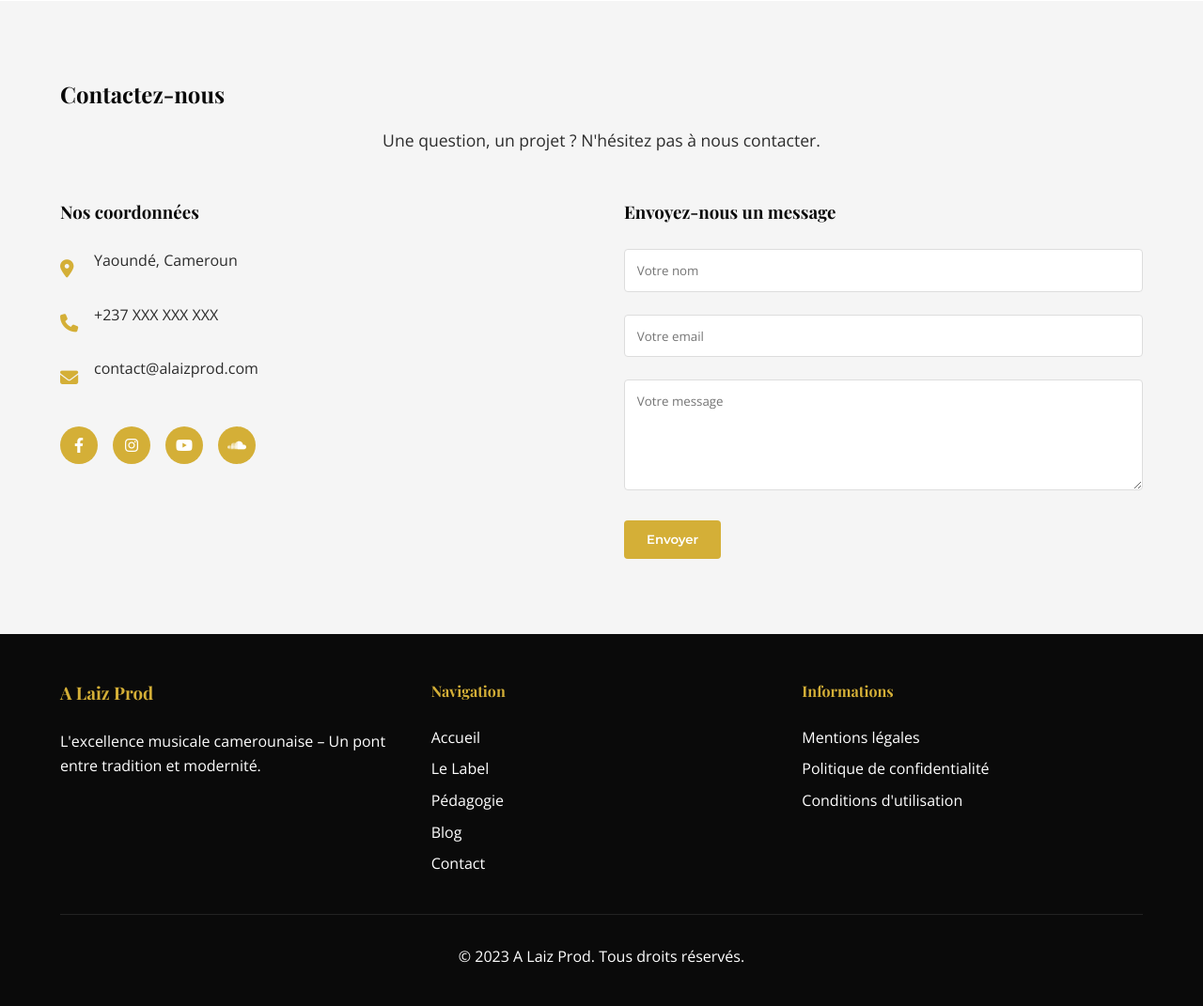
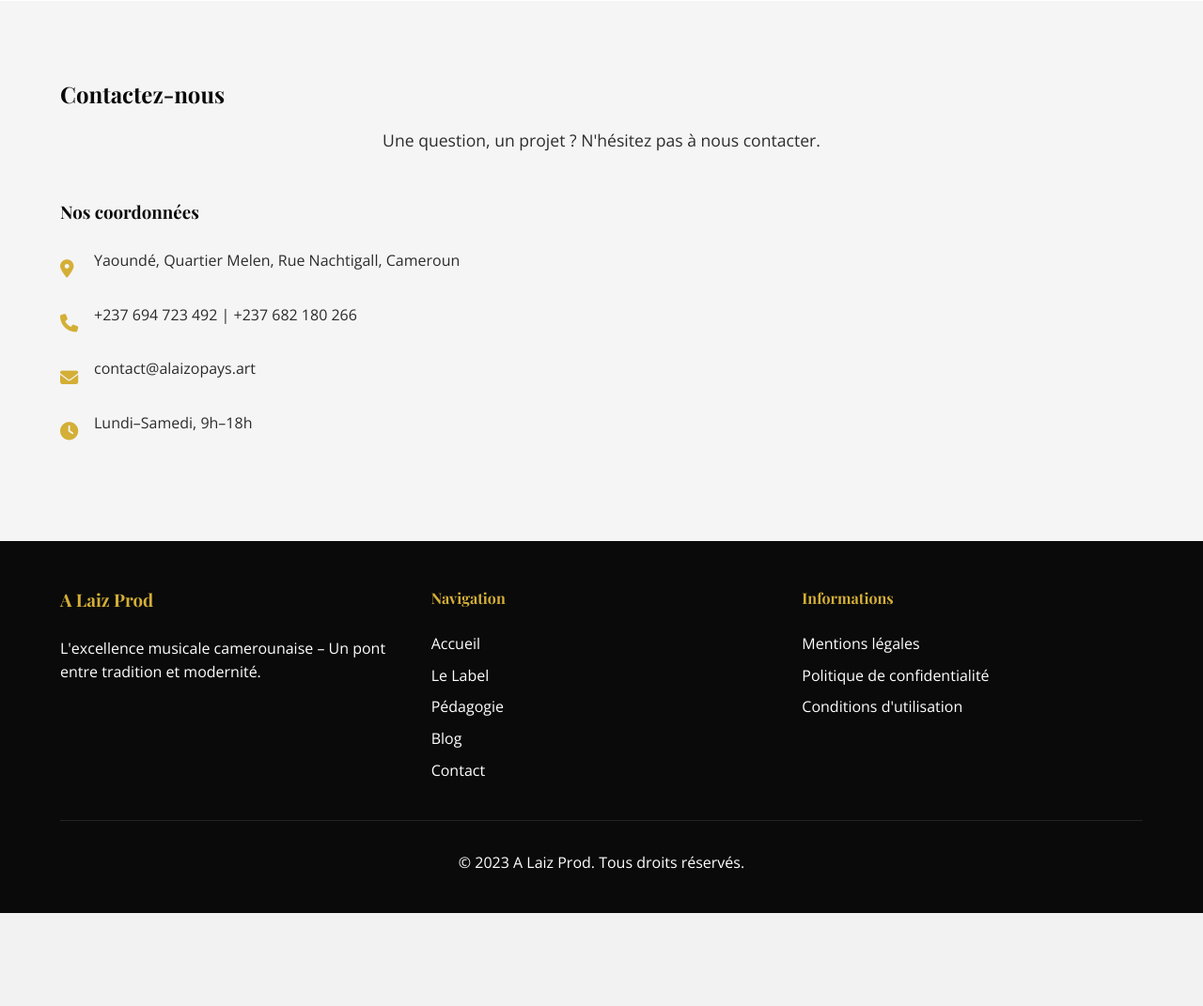
Before and after one commit to LeJuif69/alaiz-prod-website, a Flask app: page / in a window 1280 px wide. Shown: the part 4238-5309 px from the top of the page at 94% size. After the commit the page ends 5210 px from the top, so only its background shows below. Run offline with Flask 3, Linux system fonts and the light colour scheme.

Commit message:
Update index.html

```diff
--- a/templates/index.html
+++ b/templates/index.html
@@ -259,44 +259,25 @@
     <div class="container">
         <h2>Contactez-nous</h2>
         <p class="section-intro">Une question, un projet ? N'hésitez pas à nous contacter.</p>
-
         <div class="contact-content">
             <div class="contact-info">
                 <h3>Nos coordonnées</h3>
                 <div class="contact-item">
                     <i class="fas fa-map-marker-alt"></i>
-                            <p>Yaoundé, Cameroun</p>
+                    <p>Yaoundé, Quartier Melen, Rue Nachtigall, Cameroun</p>
                 </div>
                 <div class="contact-item">
                     <i class="fas fa-phone"></i>
-                            <p>+237 XXX XXX XXX</p>
+                    <p>+237 694 723 492 | +237 682 180 266</p>
                 </div>
                 <div class="contact-item">
                     <i class="fas fa-envelope"></i>
-                            <p>contact@alaizprod.com</p>
+                    <p><a href="mailto:contact@alaizopays.art">contact@alaizopays.art</a></p>
                 </div>
-                        <div class="social-links">
-                            <a href="#"><i class="fab fa-facebook-f"></i></a>
-                            <a href="#"><i class="fab fa-instagram"></i></a>
-                            <a href="#"><i class="fab fa-youtube"></i></a>
-                            <a href="#"><i class="fab fa-soundcloud"></i></a>
+                <div class="contact-item">
+                    <i class="fas fa-clock"></i>
+                    <p>Lundi–Samedi, 9h–18h</p>
                 </div>
-                    </div>
-
-                    <div class="contact-form">
-                        <h3>Envoyez-nous un message</h3>
-                        <form id="contactForm">
-                            <div class="form-group">
-                                <input type="text" placeholder="Votre nom" required>
-                            </div>
-                            <div class="form-group">
-                                <input type="email" placeholder="Votre email" required>
-                            </div>
-                            <div class="form-group">
-                                <textarea placeholder="Votre message" rows="5" required></textarea>
-                            </div>
-                            <button type="submit" class="btn btn-primary">Envoyer</button>
-                        </form>
             </div>
         </div>
     </div>
```
Lines whose indentation alone changed are shown as unchanged.
